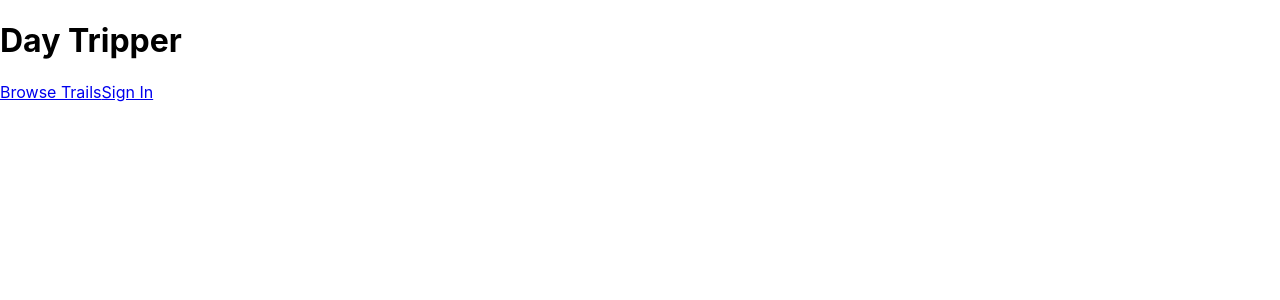
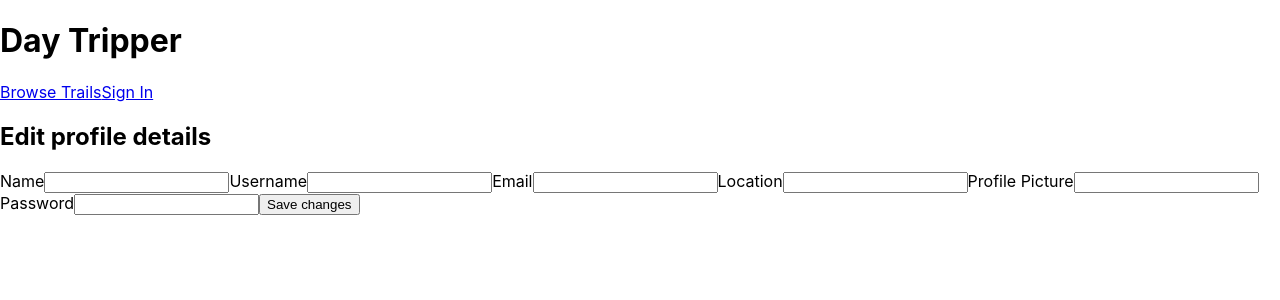
Before and after one commit to esellers25/day-tripper-frontend, a React (Create React App) app: page /user/1/edit in a window 1280 px wide. Shown: the top 300 px of the page. Built offline with nearby package versions, Linux system fonts and the light colour scheme.

Commit message:
edit profile working, favlist populating, add to fav working

```diff
--- a/src/components/App.js
+++ b/src/components/App.js
@@ -1,18 +1,18 @@
 import '../App.css';
-import {useState, useEffect} from 'react';
+import {useEffect} from 'react';
 import {Switch, Route} from "react-router-dom";
 import Login from './Login';
 import Signup from './Signup';
 import HomePage from './HomePage';
-import { useSelector, useDispatch } from 'react-redux'
+import {useDispatch } from 'react-redux'
 import Header from './Header';
 import TrailMainPage from './TrailMainPage';
 import ProfilePage from './ProfilePage';
 import FavList from './FavList';
+import EditProfile from './EditProfile';
 
 function App() {
 
-  // const display = useSelector((state) => state.trailReducer.display)
   const dispatch = useDispatch()
 
   useEffect(() => {
@@ -30,7 +30,7 @@ function App() {
         }
       })
     }
-  }, [])
+  }, [dispatch])
 
 
 
@@ -53,6 +53,9 @@ function App() {
         <Route exact path="/user/:id">
           <ProfilePage />
         </Route>
+        <Route exact path="/user/:id/edit">
+          <EditProfile/>
+        </Route>
         <Route exact path="/user/:id/lists">
           <FavList/>
         </Route>
--- /dev/null
+++ b/src/components/EditProfile.js
@@ -0,0 +1,73 @@
+import {useState} from 'react'
+import {useParams, useHistory} from 'react-router-dom'
+import {useDispatch, useSelector} from 'react-redux'
+
+function EditProfile(){
+    const {id} = useParams()
+    const dispatch = useDispatch()
+    const history = useHistory()
+    const name = useSelector((state) => state.userReducer.name)
+    const username = useSelector((state) => state.userReducer.username)
+    const location = useSelector((state) => state.userReducer.location)
+    const email = useSelector((state) => state.userReducer.email)
+    const profilePic = useSelector((state) => state.userReducer.profilePic)
+    const [formInfo, setFormInfo] = useState({
+        name: name,
+        username: username,
+        email: email,
+        location: location,
+        profile_picture: profilePic,
+        password: ""
+    })
+
+    function handleChange(e){
+        const key = e.target.name
+        const value = e.target.value
+
+        setFormInfo({
+            ...formInfo,
+            [key]: value
+        })
+    }
+
+    function handleEditSubmit(e){
+        e.preventDefault();
+        fetch(`http://localhost:3000/users/${id}`, {
+            method: "PATCH",
+            headers: {
+                "Content-type": "application/json",
+                "Authorization": localStorage.token
+            },
+            body: JSON.stringify(formInfo)
+        })
+        .then(r => r.json())
+        .then(resp => {
+            console.log(resp)
+            dispatch({type: "edit_profile_info", payload: resp})
+            history.push(`/user/${id}`)
+        })
+    }
+
+    return(
+        <div>
+            <h2>Edit profile details</h2>
+            <form onSubmit={handleEditSubmit}>
+                <label htmlFor="name">Name</label>
+                <input type="text" name="name" value={formInfo.name} onChange={handleChange}></input>
+                <label htmlFor="username" >Username</label>
+                <input type="text" name="username" value={formInfo.username} onChange={handleChange}></input>
+                <label htmlFor="email" >Email</label>
+                <input type="text" name="email" value={formInfo.email} onChange={handleChange}></input>
+                <label htmlFor="location">Location</label>
+                <input type="text" name="location" value={formInfo.location} onChange={handleChange}></input>
+                <label htmlFor="profile_picture">Profile Picture</label>
+                <input type="text" id="profilepic" name="profile_picture" value={formInfo.profile_picture} onChange={handleChange}></input>
+                <label htmlFor="password">Password</label>
+                <input type="password" name="password" value={formInfo.password} onChange={handleChange}></input>
+                <button type="submit">Save changes</button>
+            </form>
+        </div>
+    )
+}
+
+export default EditProfile;
--- a/src/components/FavList.js
+++ b/src/components/FavList.js
@@ -1,18 +1,20 @@
 import {useParams} from 'react-router-dom'
 import {useState, useEffect} from 'react'
+import ListCard from './ListCard'
 
 function FavList(){
 
     const {id} = useParams()
-    const [lists, setLists] = useState([])
+    const [list, setList] = useState({})
+    const [trailList, setTrailList] = useState([])
     const [pageLoaded, setPageLoaded] = useState(false)
 
     useEffect(() => {
         fetch(`http://localhost:3000/lists/${id}`)
         .then(r => r.json())
-        .then(lists => {
-            setLists(lists)
-            console.log(lists)
+        .then(resp => {
+            setList(resp)
+            setTrailList(resp.trail_lists)
             setPageLoaded(true)
         })
     }, [id])
@@ -23,16 +25,17 @@ function FavList(){
         )
     }
 
-    // const allTrails = lists.trail_lists.map((trail_list) => {
-    //     <p>{trail_list.id}</p>
-    // })
-    let allTrails = lists.trail_lists
-    console.log(allTrails)
+
+    let trails = trailList.map((obj) => obj.trail)
+    let myTrails = trails.map((trail) =>
+        <ListCard key={trail.id} trail={trail}/>
+    )
+
 
     return(
         <div>
             <h1>My Lists</h1>
-            {lists.title}
+            {myTrails}
         </div>
     )
 }
--- a/src/components/HomePage.js
+++ b/src/components/HomePage.js
@@ -1,12 +1,9 @@
-import {useHistory} from 'react-router-dom'
+
 import {useEffect, useState} from 'react'
-import {useDispatch, useSelector} from 'react-redux'
 import TrailList from './TrailList'
 
 function HomePage(){
 
-    const dispatch = useDispatch()
-    // const trails = useSelector((state) => state.trailReducer.trails)
     const [trails, setTrails] = useState([])
     const [isLoaded, setIsLoaded] = useState(false)
 
@@ -14,7 +11,6 @@ function HomePage(){
         fetch("http://localhost:3000/trails")
         .then(r => r.json())
         .then(trailData => {
-            // dispatch({type: "setTrailInfo", payload: trailData})
             setTrails(trailData)
             setIsLoaded(true)
         })
--- /dev/null
+++ b/src/components/ListCard.js
@@ -0,0 +1,11 @@
+
+
+function ListCard({trail}){
+    return(
+        <div>
+            <h2>{trail.name}</h2>
+        </div>
+    )
+}
+
+export default ListCard;
--- a/src/components/ProfilePage.js
+++ b/src/components/ProfilePage.js
@@ -5,12 +5,11 @@ import {useSelector, useDispatch} from 'react-redux'
 function ProfilePage(){
 
     const dispatch = useDispatch()
-    const lists = useSelector((state) => state.userReducer.lists)
     const name = useSelector((state) => state.userReducer.name)
     const location = useSelector((state) => state.userReducer.location)
     const userId = useSelector((state) => state.userReducer.id)
     const email = useSelector((state) => state.userReducer.email)
-    const profilePic = useSelector((state) => state.userReducer.profilePic)
+    // const profilePic = useSelector((state) => state.userReducer.profilePic)
     const [pageLoaded, setPageLoaded] = useState(false)
     const history = useHistory()
     const {id} = useParams();
@@ -22,7 +21,8 @@ function ProfilePage(){
             dispatch({type: "setUserProfileInfo", payload: userDetails})
             setPageLoaded(true)
         })
-    }, [])
+    }, [dispatch])
+
 
     if (pageLoaded) {
     return(
@@ -31,7 +31,7 @@ function ProfilePage(){
             <h3>{name}</h3>
             <p>{location}</p>
             <a href={`mailto:${email}`}>Email</a><br></br>
-            {userId === parseInt(id) ? <button>Update my info</button> : null}
+            {userId === parseInt(id) ? <button onClick={() => history.push(`/user/${id}/edit`)}>Update my info</button> : null}
             <div>
                 {userId === parseInt(id) ? <button onClick={() => history.push(`/user/${id}/lists`)}>See my lists</button> : null}
             </div>
--- a/src/components/TrailCard.js
+++ b/src/components/TrailCard.js
@@ -1,5 +1,6 @@
 import {useState} from 'react'
 import {useHistory} from 'react-router-dom'
+import {useSelector} from 'react-redux'
 import Button from 'react-bootstrap/Button'
 import Card from 'react-bootstrap/Card'
 import TrailModal from './TrailModal'
@@ -7,8 +8,24 @@ import TrailModal from './TrailModal'
 function TrailCard({trail}){
 
     const {name, location, state, id} = trail
+    const lists = useSelector((state) => state.userReducer.lists)
     const history = useHistory()
     const [modalShow, setModalShow] = useState(false)
+
+    function addFavorite(){
+        fetch("http://localhost:3000/trail_lists", {
+            method: "POST",
+            headers: {
+                "Content-type": "application/json"
+            },
+            body: JSON.stringify({
+                trail_id: id,
+                list_id: lists[0].id
+            })
+        })
+        .then(r => r.json())
+        .then(resp => console.log(resp))
+    }
 
     return(
         <div>
@@ -18,6 +35,7 @@ function TrailCard({trail}){
                 <Card.Title onClick={() => history.push(`/trail/${id}`)}>{name}</Card.Title>
                 <Card.Subtitle>{location}</Card.Subtitle>
                 <p>{state}</p>
+                <Button onClick={() => addFavorite()}>Add to Favorites</Button>
                 <Button variant="primary" onClick={() => setModalShow(true)}>
                     Quick View
                 </Button>
--- a/src/components/TrailMainPage.js
+++ b/src/components/TrailMainPage.js
@@ -34,12 +34,12 @@ function TrailMainPage(){
     }
     const reviewList = reviews.map((review) =>
     <div key={review.id}>
-        <h5>{review.user.username}</h5>
+
         <p>{review.date}</p>
         <p>{review.difficulty}</p>
         <p>{review.comment}</p>
         <p>{review.rating}</p>
-        {userId === review.user.id ? <button onClick={() => onReviewDelete(review.id)}>delete</button> : null}
+        {userId === review.user_id ? <button onClick={() => onReviewDelete(review.id)}>delete</button> : null}
     </div>
     )
 
--- a/src/reducers/rootReducer.js
+++ b/src/reducers/rootReducer.js
@@ -30,6 +30,15 @@ let userReducer = (state = initialUserState, action) => {
             profilePic: action.payload.profile_picture,
             name: action.payload.name
         }
+        case "edit_profile_info":
+            return{
+                ...state,
+                email: action.payload.email,
+                location: action.payload.location,
+                profilePic: action.payload.profile_picture,
+                name: action.payload.name,
+                username: action.payload.username
+            }
         default:
             return state
     }
```
